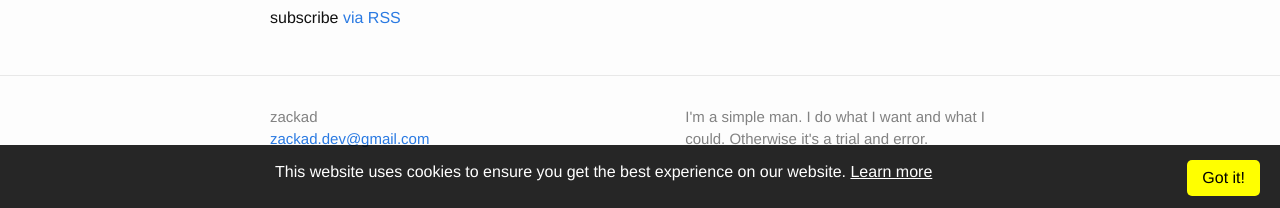
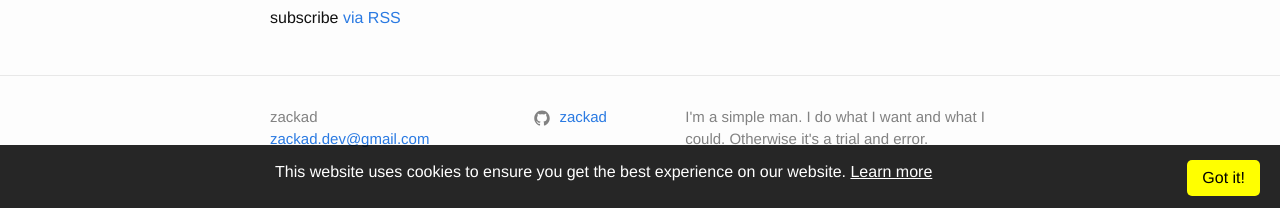
Before and after one commit to zackad/blog-src, a Jekyll site: the page built from index.md, in a window 1280 px wide and 900 px high, scrolled down 2859 px. Shown: the part 689-897 px from the top of the window. Built offline with Jekyll 4.4.1, drawn with Linux system fonts in a browser that asks for light colours; comment, search, counter and statistics services are not loaded.

Commit message:
fix twitter profile info on site footer

```diff
--- a/_includes/footer.html
+++ b/_includes/footer.html
@@ -17,14 +17,14 @@
       </div>
       <div class="footer-col footer-col-2">
         <ul class="social-media-list">
-          {% if site.sosial.github %}
+          {% if site.social.github %}
           <li>
-            {% include icon-github.html github=site.sosial.github %}
+            {% include icon-github.html github=site.social.github %}
           </li>
           {% endif %}
-          {% if site.twitter_username %}
+          {% if site.social.twitter %}
           <li>
-            {% include icon-twitter.html username=site.twitter_username %}
+            {% include icon-twitter.html twitter=site.social.twitter %}
           </li>
           {% endif %}
         </ul>
--- a/_includes/icon-twitter.html
+++ b/_includes/icon-twitter.html
@@ -1,4 +1,4 @@
-<a href="https://twitter.com/{{ include.username }}">
+<a href="{{ include.twitter.url }}">
   <span class="icon icon--twitter">{% include icons/icon-twitter.svg %}</span>
-  <span class="username">{{ include.username }}</span>
+  <span class="username">{{ include.twitter.username }}</span>
 </a>
```
